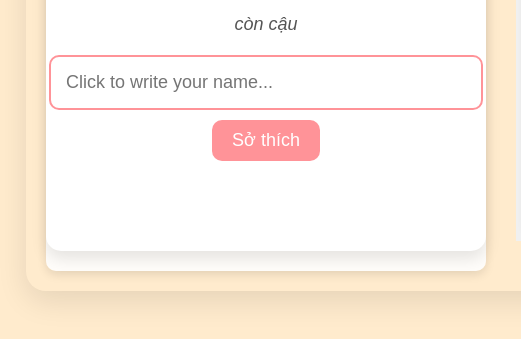
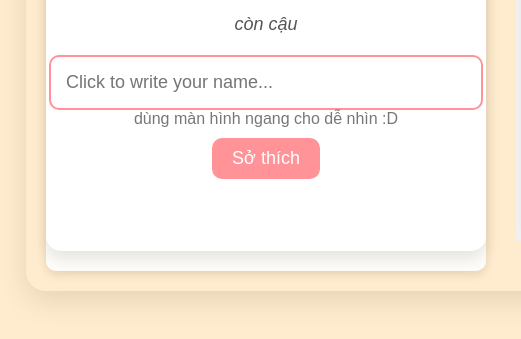
Before and after one commit to khankekee/kikivayta, a plain HTML site: page index.html in a window 1280 px wide. Shown: the part 319-658 px from the top of the page, 149-670 px from the left. Drawn offline with Linux system fonts and the light colour scheme; grey boxes are pictures that could not be loaded.

Commit message:
Update index.html

```diff
--- a/index.html
+++ b/index.html
@@ -3,7 +3,7 @@
 <head>
     <meta charset="UTF-8">
     <meta name="viewport" content="width=device-width, initial-scale=1.0">
-    <title>Love Notes with Image</title>
+    <title>iu cau</title>
     <link rel="stylesheet" href="css/style.css">
     <style>
         /* CSS cho khung nhập tên */
@@ -33,6 +33,7 @@
                 <p class="sub-text">còn cậu</p>
 
                 <input type="text" id="userName" placeholder="Click to write your name..." />
+                <p class="small-text">dùng màn hình ngang cho dễ nhìn :D</p>
 
                 <button class="custom-button" id="saveButton">Sở thích</button>
             </div>
```
